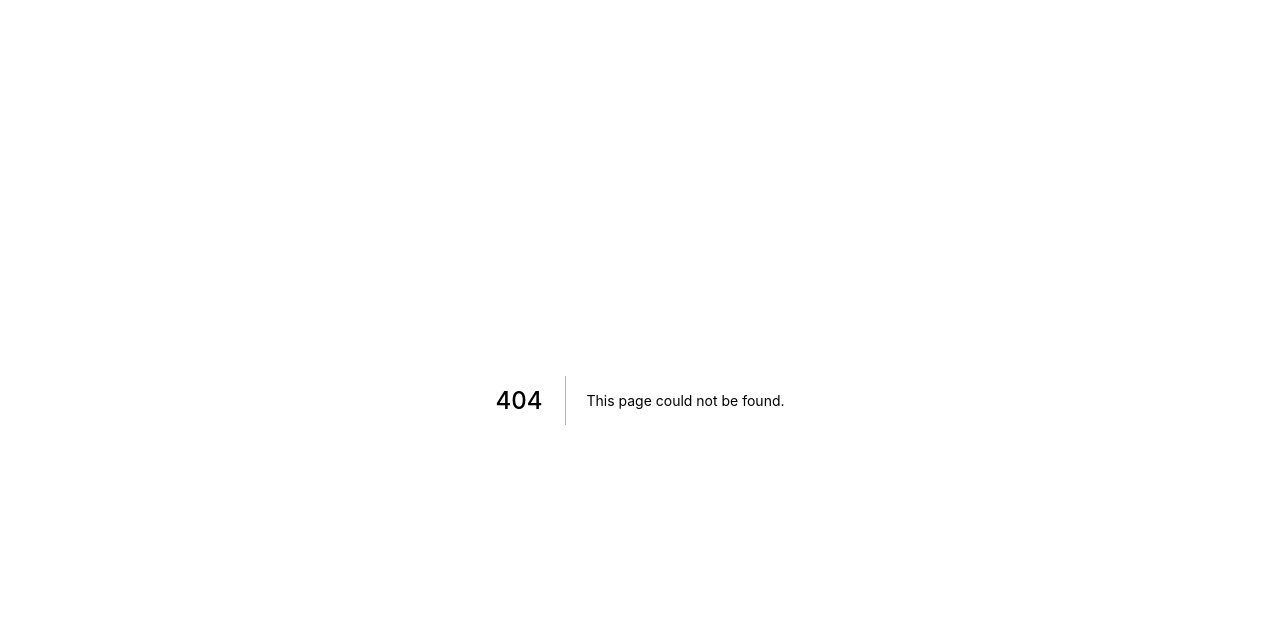
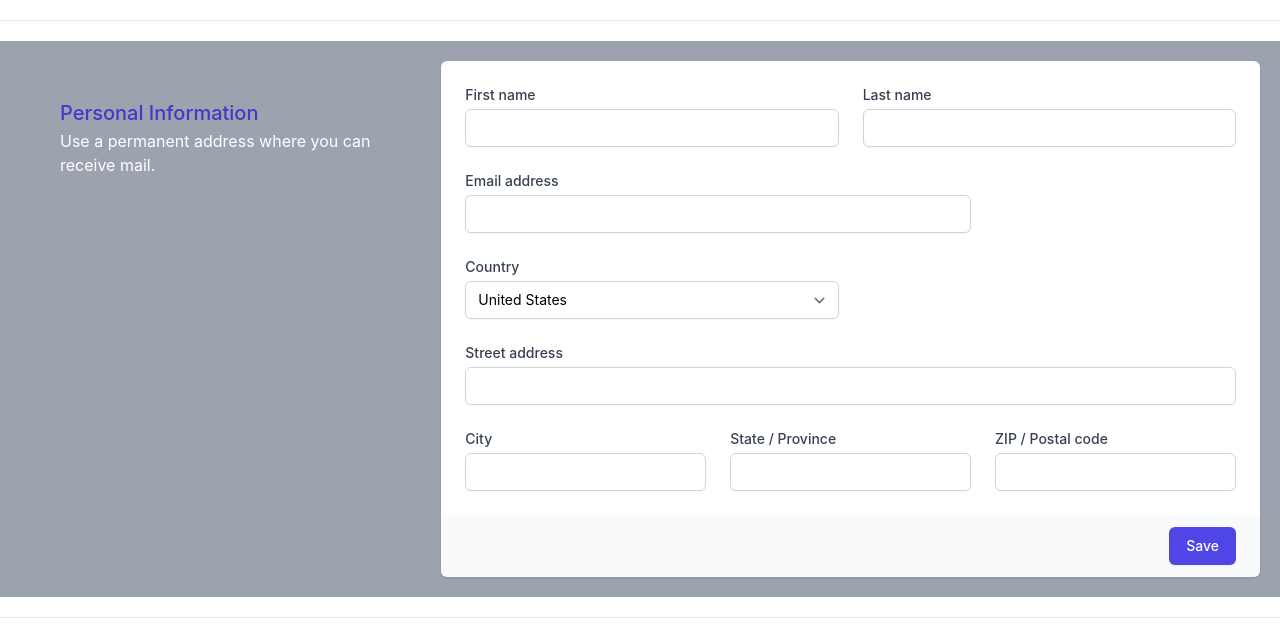
Before and after one commit to rezaif79-ri/Synapsis-CRUD-Next-Js, a Next.js app: page /login in a window 1280 px wide. Before the commit this address had no page. Shown: the top 636 px of the page. Built offline with nearby package versions, Linux system fonts and the light colour scheme.

Commit message:
Setup tailwind for project and init crud page

```diff
--- a/package.json
+++ b/package.json
@@ -9,12 +9,16 @@
     "lint": "next lint"
   },
   "dependencies": {
+    "@tailwindcss/forms": "^0.5.0",
     "next": "12.1.2",
     "react": "17.0.2",
     "react-dom": "17.0.2"
   },
   "devDependencies": {
+    "autoprefixer": "^10.4.4",
     "eslint": "8.12.0",
-    "eslint-config-next": "12.1.2"
+    "eslint-config-next": "12.1.2",
+    "postcss": "^8.4.12",
+    "tailwindcss": "^3.0.23"
   }
 }
--- a/pages/index.js
+++ b/pages/index.js
@@ -1,55 +1,28 @@
 import Head from 'next/head'
 import Image from 'next/image'
 import styles from '../styles/Home.module.css'
+import Link from 'next/link'
 
 export default function Home() {
   return (
     <div className={styles.container}>
       <Head>
-        <title>Create Next App</title>
+        <title>CRUD With Next.js</title>
         <meta name="description" content="Generated by create next app" />
         <link rel="icon" href="/favicon.ico" />
       </Head>
 
       <main className={styles.main}>
         <h1 className={styles.title}>
-          Welcome to <a href="https://nextjs.org">Next.js!</a>
+          CRUD <a href="https://nextjs.org">Next.js!</a>
         </h1>
 
-        <p className={styles.description}>
-          Get started by editing{' '}
-          <code className={styles.code}>pages/index.js</code>
-        </p>
 
-        <div className={styles.grid}>
-          <a href="https://nextjs.org/docs" className={styles.card}>
-            <h2>Documentation &rarr;</h2>
-            <p>Find in-depth information about Next.js features and API.</p>
-          </a>
-
-          <a href="https://nextjs.org/learn" className={styles.card}>
-            <h2>Learn &rarr;</h2>
-            <p>Learn about Next.js in an interactive course with quizzes!</p>
-          </a>
-
-          <a
-            href="https://github.com/vercel/next.js/tree/master/examples"
-            className={styles.card}
-          >
-            <h2>Examples &rarr;</h2>
-            <p>Discover and deploy boilerplate example Next.js projects.</p>
-          </a>
-
-          <a
-            href="https://vercel.com/new?utm_source=create-next-app&utm_medium=default-template&utm_campaign=create-next-app"
-            className={styles.card}
-          >
-            <h2>Deploy &rarr;</h2>
-            <p>
-              Instantly deploy your Next.js site to a public URL with Vercel.
-            </p>
-          </a>
-        </div>
+          <div className='mt-20 bg-blue-500 hover:bg-blue-700 text-white font-bold py-2 px-4 rounded-full hover:cursor-pointer'>
+            <Link href={"/login"}>
+              Go to App
+            </Link>
+          </div>
       </main>
 
       <footer className={styles.footer}>
--- /dev/null
+++ b/pages/login/index.js
@@ -0,0 +1,152 @@
+export default function Login() {
+  return(
+    <div className="container mx-auto">
+    <div className="hidden sm:block" aria-hidden="true">
+      <div className="py-5">
+        <div className="border-t border-gray-200" />
+      </div>
+    </div>
+
+    <div className="mt-10 sm:mt-0 bg-gray-400">
+      <div className="md:grid md:grid-cols-3 md:gap-6 p-5">
+        <div className="md:col-span-1">
+          <div className="p-10 ">
+            <h3 className="text-xl font-medium leading-6 text-indigo-700">Personal Information</h3>
+            <p className="mt-1 text-md text-white">Use a permanent address where you can receive mail.</p>
+          </div>
+        </div>
+        <div className="mt-5 md:mt-0 md:col-span-2">
+          <form action="#" method="POST">
+            <div className="shadow overflow-hidden sm:rounded-md">
+              <div className="px-4 py-5 bg-white sm:p-6">
+                <div className="grid grid-cols-6 gap-6">
+                  <div className="col-span-6 sm:col-span-3">
+                    <label htmlFor="first-name" className="block text-sm font-medium text-gray-700">
+                      First name
+                    </label>
+                    <input
+                      type="text"
+                      name="first-name"
+                      id="first-name"
+                      autoComplete="given-name"
+                      className="mt-1 focus:ring-indigo-500 focus:border-indigo-500 block w-full shadow-sm sm:text-sm border-gray-300 rounded-md"
+                    />
+                  </div>
+
+                  <div className="col-span-6 sm:col-span-3">
+                    <label htmlFor="last-name" className="block text-sm font-medium text-gray-700">
+                      Last name
+                    </label>
+                    <input
+                      type="text"
+                      name="last-name"
+                      id="last-name"
+                      autoComplete="family-name"
+                      className="mt-1 focus:ring-indigo-500 focus:border-indigo-500 block w-full shadow-sm sm:text-sm border-gray-300 rounded-md"
+                    />
+                  </div>
+
+                  <div className="col-span-6 sm:col-span-4">
+                    <label htmlFor="email-address" className="block text-sm font-medium text-gray-700">
+                      Email address
+                    </label>
+                    <input
+                      type="text"
+                      name="email-address"
+                      id="email-address"
+                      autoComplete="email"
+                      className="mt-1 focus:ring-indigo-500 focus:border-indigo-500 block w-full shadow-sm sm:text-sm border-gray-300 rounded-md"
+                    />
+                  </div>
+
+                  <div className="col-span-6 sm:col-span-3">
+                    <label htmlFor="country" className="block text-sm font-medium text-gray-700">
+                      Country
+                    </label>
+                    <select
+                      id="country"
+                      name="country"
+                      autoComplete="country-name"
+                      className="mt-1 block w-full py-2 px-3 border border-gray-300 bg-white rounded-md shadow-sm focus:outline-none focus:ring-indigo-500 focus:border-indigo-500 sm:text-sm"
+                    >
+                      <option>United States</option>
+                      <option>Canada</option>
+                      <option>Mexico</option>
+                    </select>
+                  </div>
+
+                  <div className="col-span-6">
+                    <label htmlFor="street-address" className="block text-sm font-medium text-gray-700">
+                      Street address
+                    </label>
+                    <input
+                      type="text"
+                      name="street-address"
+                      id="street-address"
+                      autoComplete="street-address"
+                      className="mt-1 focus:ring-indigo-500 focus:border-indigo-500 block w-full shadow-sm sm:text-sm border-gray-300 rounded-md"
+                    />
+                  </div>
+
+                  <div className="col-span-6 sm:col-span-6 lg:col-span-2">
+                    <label htmlFor="city" className="block text-sm font-medium text-gray-700">
+                      City
+                    </label>
+                    <input
+                      type="text"
+                      name="city"
+                      id="city"
+                      autoComplete="address-level2"
+                      className="mt-1 focus:ring-indigo-500 focus:border-indigo-500 block w-full shadow-sm sm:text-sm border-gray-300 rounded-md"
+                    />
+                  </div>
+
+                  <div className="col-span-6 sm:col-span-3 lg:col-span-2">
+                    <label htmlFor="region" className="block text-sm font-medium text-gray-700">
+                      State / Province
+                    </label>
+                    <input
+                      type="text"
+                      name="region"
+                      id="region"
+                      autoComplete="address-level1"
+                      className="mt-1 focus:ring-indigo-500 focus:border-indigo-500 block w-full shadow-sm sm:text-sm border-gray-300 rounded-md"
+                    />
+                  </div>
+
+                  <div className="col-span-6 sm:col-span-3 lg:col-span-2">
+                    <label htmlFor="postal-code" className="block text-sm font-medium text-gray-700">
+                      ZIP / Postal code
+                    </label>
+                    <input
+                      type="text"
+                      name="postal-code"
+                      id="postal-code"
+                      autoComplete="postal-code"
+                      className="mt-1 focus:ring-indigo-500 focus:border-indigo-500 block w-full shadow-sm sm:text-sm border-gray-300 rounded-md"
+                    />
+                  </div>
+                </div>
+              </div>
+              <div className="px-4 py-3 bg-gray-50 text-right sm:px-6">
+                <button
+                  type="submit"
+                  className="inline-flex justify-center py-2 px-4 border border-transparent shadow-sm text-sm font-medium rounded-md text-white bg-indigo-600 hover:bg-indigo-700 focus:outline-none focus:ring-2 focus:ring-offset-2 focus:ring-indigo-500"
+                >
+                  Save
+                </button>
+              </div>
+            </div>
+          </form>
+        </div>
+      </div>
+    </div>
+
+    <div className="hidden sm:block" aria-hidden="true">
+      <div className="py-5">
+        <div className="border-t border-gray-200" />
+      </div>
+    </div>
+  </div>
+  )
+}
--- /dev/null
+++ b/postcss.config.js
@@ -0,0 +1,6 @@
+module.exports = {
+  plugins: {
+    tailwindcss: {},
+    autoprefixer: {},
+  },
+}
--- a/styles/globals.css
+++ b/styles/globals.css
@@ -14,3 +14,7 @@ a {
 * {
   box-sizing: border-box;
 }
+
+@tailwind base;
+@tailwind components;
+@tailwind utilities;
--- /dev/null
+++ b/tailwind.config.js
@@ -0,0 +1,12 @@
+module.exports = {
+  content: [
+    "./pages/**/*.{js,ts,jsx,tsx}",
+    "./components/**/*.{js,ts,jsx,tsx}",
+  ],
+  theme: {
+    extend: {},
+  },
+  plugins: [
+    require('@tailwindcss/forms'),
+  ],
+}
```
Also changed, not shown: 1 other file (tests, documents, lock files or other folders).
